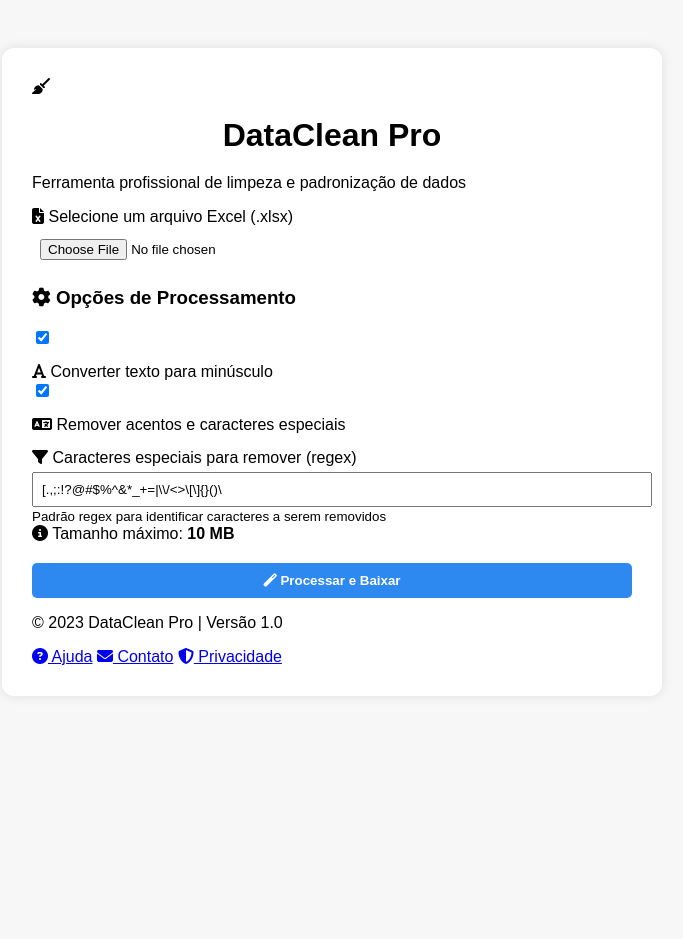
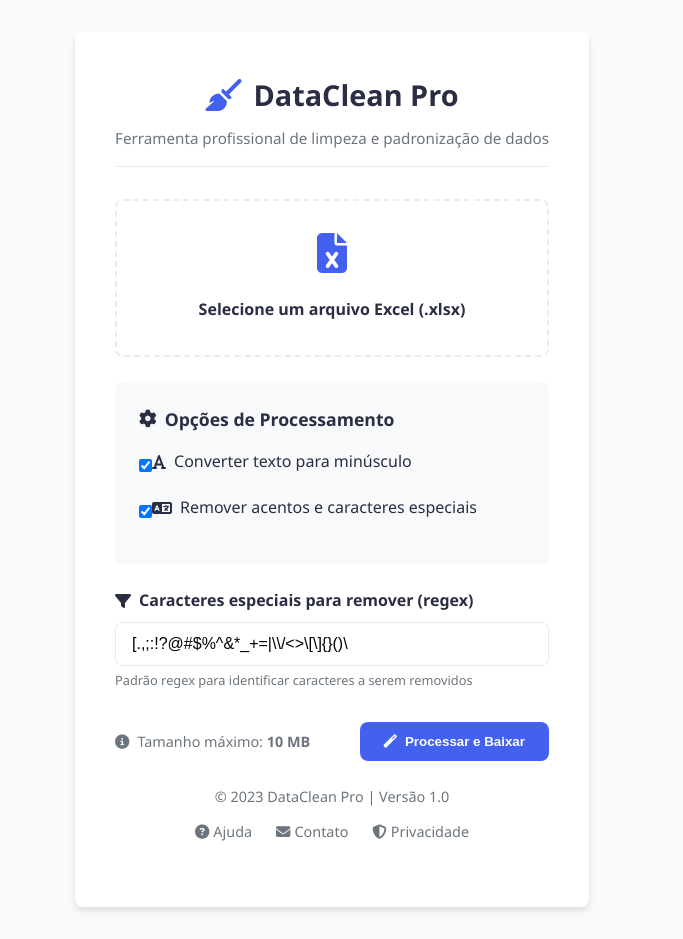
Before and after one commit to Douglasprojetospro/limpador-web, a Flask app: page / in a window 1280 px wide. Shown: the whole page, without its empty margins (308-991 px from the left). Before the commit the page ends 665 px from the top, so only its background shows below. Run offline with Flask 3, Linux system fonts and the light colour scheme.

Commit message:
Update style.css

```diff
--- a/static/style.css
+++ b/static/style.css
@@ -1,73 +1,322 @@
+:root {
+  --primary-color: #4361ee;
+  --primary-hover: #3a56d4;
+  --secondary-color: #3f37c9;
+  --text-color: #2b2d42;
+  --light-gray: #f8f9fa;
+  --medium-gray: #e9ecef;
+  --dark-gray: #6c757d;
+  --success-color: #4cc9f0;
+  --warning-color: #f8961e;
+  --error-color: #f94144;
+  --border-radius: 8px;
+  --box-shadow: 0 4px 6px rgba(0, 0, 0, 0.1);
+  --transition: all 0.3s ease;
+}
+
+* {
+  box-sizing: border-box;
+  margin: 0;
+  padding: 0;
+}
+
 body {
-  font-family: Arial, sans-serif;
-  background: #f7f7f7;
-  padding: 40px;
+  font-family: 'Segoe UI', 'Roboto', 'Helvetica Neue', Arial, sans-serif;
+  background-color: var(--light-gray);
+  color: var(--text-color);
+  line-height: 1.6;
+  padding: 0;
+  min-height: 100vh;
+  display: flex;
+  flex-direction: column;
 }
 
 .container {
   background: #ffffff;
-  padding: 30px;
-  max-width: 600px;
-  margin: auto;
-  border-radius: 12px;
-  box-shadow: 0 0 12px rgba(0, 0, 0, 0.1);
+  padding: 2.5rem;
+  max-width: 800px;
+  margin: 2rem auto;
+  border-radius: var(--border-radius);
+  box-shadow: var(--box-shadow);
+  flex-grow: 1;
 }
 
-h1 {
+.header {
   text-align: center;
-  margin-bottom: 20px;
+  margin-bottom: 2rem;
+  padding-bottom: 1rem;
+  border-bottom: 1px solid var(--medium-gray);
 }
 
-form label {
-  display: block;
-  margin-top: 15px;
+.logo {
+  display: flex;
+  align-items: center;
+  justify-content: center;
+  gap: 0.75rem;
+  margin-bottom: 0.5rem;
+}
+
+.logo i {
+  font-size: 2rem;
+  color: var(--primary-color);
+}
+
+.logo h1 {
+  margin: 0;
+  font-size: 1.8rem;
+  color: var(--text-color);
+}
+
+.subtitle {
+  color: var(--dark-gray);
+  font-size: 0.95rem;
+}
+
+.upload-form {
+  margin-top: 1.5rem;
+}
+
+.form-group {
+  margin-bottom: 1.5rem;
+}
+
+.form-group label {
+  font-weight: 600;
+  margin-bottom: 0.5rem;
+  display: flex;
+  align-items: center;
+  gap: 0.5rem;
+}
+
+.upload-label {
+  display: flex;
+  flex-direction: column;
+  align-items: center;
+  justify-content: center;
+  padding: 2rem;
+  border: 2px dashed var(--medium-gray);
+  border-radius: var(--border-radius);
+  cursor: pointer;
+  transition: var(--transition);
+  text-align: center;
+}
+
+.upload-label:hover {
+  border-color: var(--primary-color);
+  background-color: rgba(67, 97, 238, 0.05);
+}
+
+.upload-label i {
+  font-size: 2.5rem;
+  color: var(--primary-color);
+  margin-bottom: 1rem;
+}
+
+#file-upload {
+  display: none;
+}
+
+.options-group {
+  background-color: var(--light-gray);
+  padding: 1.5rem;
+  border-radius: var(--border-radius);
+  margin-top: 1.5rem;
+}
+
+.options-group h3 {
+  margin-bottom: 1rem;
+  display: flex;
+  align-items: center;
+  gap: 0.5rem;
+  font-size: 1.1rem;
+}
+
+.option-item {
+  display: flex;
+  align-items: center;
+  margin: 0.75rem 0;
+}
+
+.option-item label {
+  font-weight: normal;
+  cursor: pointer;
+  display: flex;
+  align-items: center;
+  gap: 0.5rem;
 }
 
 input[type="text"],
 input[type="file"] {
   width: 100%;
-  padding: 8px;
-  margin-top: 5px;
+  padding: 0.75rem 1rem;
+  border: 1px solid var(--medium-gray);
+  border-radius: var(--border-radius);
+  font-size: 1rem;
+  transition: var(--transition);
 }
 
-input[type="checkbox"] {
-  margin-right: 8px;
+input[type="text"]:focus {
+  outline: none;
+  border-color: var(--primary-color);
+  box-shadow: 0 0 0 3px rgba(67, 97, 238, 0.2);
 }
 
-button {
-  margin-top: 20px;
-  padding: 10px 20px;
-  width: 100%;
-  background-color: #2d89ef;
-  border: none;
-  color: white;
-  font-weight: bold;
-  border-radius: 5px;
-  cursor: pointer;
+.hint {
+  display: block;
+  font-size: 0.8rem;
+  color: var(--dark-gray);
+  margin-top: 0.25rem;
 }
 
-button:hover {
-  background-color: #1b5fac;
+.form-footer {
+  display: flex;
+  justify-content: space-between;
+  align-items: center;
+  margin-top: 2rem;
 }
 
-#progresso-container {
-  width: 100%;
-  background: #eee;
-  border-radius: 6px;
-  margin-top: 20px;
-  overflow: hidden;
+.file-info {
+  display: flex;
+  align-items: center;
+  gap: 0.5rem;
+  font-size: 0.9rem;
+  color: var(--dark-gray);
+}
+
+.submit-btn {
+  background-color: var(--primary-color);
+  color: white;
+  border: none;
+  padding: 0.75rem 1.5rem;
+  border-radius: var(--border-radius);
+  font-weight: 600;
+  cursor: pointer;
+  transition: var(--transition);
+  display: flex;
+  align-items: center;
+  justify-content: center;
+  gap: 0.5rem;
+}
+
+.submit-btn:hover {
+  background-color: var(--primary-hover);
+  transform: translateY(-2px);
+}
+
+.submit-btn:active {
+  transform: translateY(0);
+}
+
+.progress-container {
+  background-color: white;
+  border-radius: var(--border-radius);
+  padding: 1.5rem;
+  margin-top: 2rem;
+  box-shadow: var(--box-shadow);
   display: none;
 }
 
-#progresso-barra {
-  width: 0%;
-  height: 25px;
-  background-color: #2d89ef;
-  transition: width 0.3s;
+.progress-header {
+  display: flex;
+  justify-content: space-between;
+  align-items: center;
+  margin-bottom: 1rem;
 }
 
-#progresso-texto {
+.progress-header h3 {
+  font-size: 1.1rem;
+  display: flex;
+  align-items: center;
+  gap: 0.5rem;
+}
+
+.progress-bar {
+  height: 10px;
+  background-color: var(--medium-gray);
+  border-radius: 5px;
+  overflow: hidden;
+  margin-bottom: 1rem;
+}
+
+.progress-fill {
+  height: 100%;
+  width: 0%;
+  background-color: var(--primary-color);
+  transition: width 0.5s ease;
+  border-radius: 5px;
+}
+
+.progress-details {
+  font-size: 0.9rem;
+}
+
+.stats {
+  display: flex;
+  gap: 1.5rem;
+  margin-top: 1rem;
+}
+
+.stats div {
+  display: flex;
+  align-items: center;
+  gap: 0.5rem;
+}
+
+.success {
+  color: var(--success-color);
+}
+
+.footer {
   text-align: center;
-  font-weight: bold;
-  margin-top: 10px;
+  padding: 1.5rem;
+  color: var(--dark-gray);
+  font-size: 0.9rem;
 }
+
+.footer-links {
+  display: flex;
+  justify-content: center;
+  gap: 1.5rem;
+  margin-top: 0.75rem;
+}
+
+.footer-links a {
+  color: var(--dark-gray);
+  text-decoration: none;
+  display: flex;
+  align-items: center;
+  gap: 0.25rem;
+  transition: var(--transition);
+}
+
+.footer-links a:hover {
+  color: var(--primary-color);
+}
+
+/* Responsividade */
+@media (max-width: 768px) {
+  .container {
+    padding: 1.5rem;
+    margin: 1rem;
+  }
+
+  .form-footer {
+    flex-direction: column;
+    gap: 1rem;
+  }
+
+  .submit-btn {
+    width: 100%;
+  }
+}
+
+/* Animações */
+@keyframes pulse {
+  0% { opacity: 0.6; }
+  50% { opacity: 1; }
+  100% { opacity: 0.6; }
+}
+
+.fa-spin {
+  animation: pulse 1.5s infinite;
+}
```
